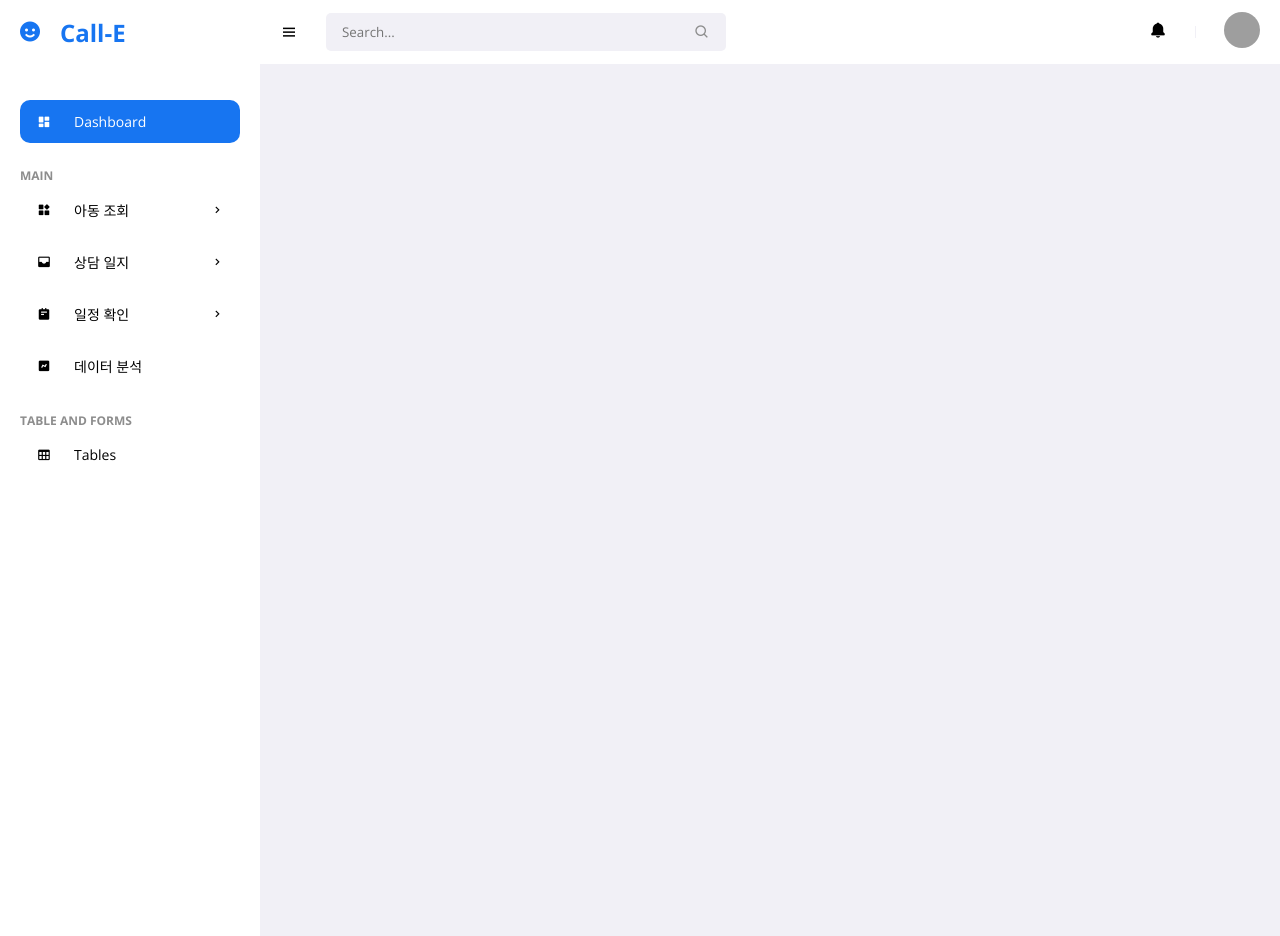
After one commit to leetoryy/Capstone_Call-E, a Python web app: template templates/counselor/child_list.html in a window 1280 px wide. The commit adds this page. Run offline with Jinja, Linux system fonts and the light colour scheme; the template is opened without the code that fills it, so the values that code supplies are empty; grey boxes are pictures that could not be loaded.

Commit message:
[Docs] templates 폴더 생성 및  파일 이동
1. 새로운 templates 폴더 생성
2. 기존의 counselor, user 폴더를  templates 폴더로 이동

```diff
--- /dev/null
+++ b/templates/counselor/child_list.html
@@ -0,0 +1,70 @@
+<!DOCTYPE html>
+<html lang="en">
+<head>
+	<meta charset="UTF-8">
+	<meta name="viewport" content="width=device-width, initial-scale=1.0">
+	<title>Call-E</title>
+	<link href='https://unpkg.com/boxicons@2.0.9/css/boxicons.min.css' rel='stylesheet'>
+	<link rel="stylesheet" href="/static/css/counselor/home.css">
+</head>
+<body>
+	<!-- SIDEBAR -->
+	<section id="sidebar">
+		<a href="/counselor/home.html" class="brand"><i class='bx bxs-smile icon'></i>Call-E</a>
+		<ul class="side-menu">
+			<li><a href="/counselor/home.html" class="active"><i class='bx bxs-dashboard icon' ></i> Dashboard</a></li>
+			<li class="divider" data-text="main">Main</li>
+			<li>
+				<a href="#"><i class='bx bxs-widget icon' ></i> 아동 조회 <i class='bx bx-chevron-right icon-right' ></i></a>
+				<ul class="side-dropdown">
+					<li><a href="/counselor/child_list.html">모든 아동 조회</a></li>
+					<li><a href="/counselor/child_list.html">담당 아동 조회</a></li>
+				</ul>
+			</li>
+			<li>
+				<a href="#"><i class='bx bxs-inbox icon' ></i> 상담 일지 <i class='bx bx-chevron-right icon-right' ></i></a>
+				<ul class="side-dropdown">
+					<li><a href="#">상담 일지 조회</a></li>
+					<li><a href="#">상담 일지 작성</a></li>
+				</ul>
+			</li>
+			<li>
+				<a href="#"><i class='bx bxs-notepad icon' ></i> 일정 확인 <i class='bx bx-chevron-right icon-right' ></i></a>
+				<ul class="side-dropdown">
+					<li><a href="#">월별 일정 확인</a></li>
+					<li><a href="#">주간 일정 확인</a></li>
+				</ul>
+			</li>
+			<li><a href="#"><i class='bx bxs-chart icon' ></i> 데이터 분석 </a></li>
+			<li class="divider" data-text="table and forms">Table and forms</li>
+			<li><a href="#"><i class='bx bx-table icon' ></i> Tables</a></li>
+		</ul>
+	</section>
+	<!-- SIDEBAR -->
+	<section id="content">
+		<!-- NAVBAR -->
+		<nav>
+			<i class='bx bx-menu toggle-sidebar' ></i>
+			<form action="#">
+				<div class="form-group">
+					<input type="text" placeholder="Search...">
+					<i class='bx bx-search icon' ></i>
+				</div>
+			</form>
+			<a href="#" class="nav-link">
+				<i class='bx bxs-bell icon' ></i>
+			</a>
+			<span class="divider"></span>
+			<div class="profile">
+				<img src="https://cdn-icons-png.flaticon.com/512/3135/3135789.png" alt="">
+				<ul class="profile-link">
+					<li><a href="#"><i class='bx bxs-user-circle icon' ></i> Profile</a></li>
+					<li><a href="#"><i class='bx bxs-cog' ></i> Settings</a></li>
+					<li><a href="#"><i class='bx bxs-log-out-circle' ></i> Logout</a></li>
+				</ul>
+			</div>
+		</nav>
+		<!-- NAVBAR -->
+<script src="/static/javascript/counselor/home.js"></script>
+</body>
+</html>
```
Also changed, not shown: templates/counselor/home.html (renamed from counselor/home.html, +49 -19 lines), templates/counselor/join.html (renamed from counselor/join.html), templates/user/home.html (added), templates/user/mbti_home.html (renamed from user/mbti_home.html), templates/user/mbti_match.html (renamed from user/mbti_match.html), templates/user/mbti_result.html (renamed from user/mbti_result.html), templates/user/mbti_test.html (renamed from user/mbti_test.html), user/home.html (deleted), 1 other file.
